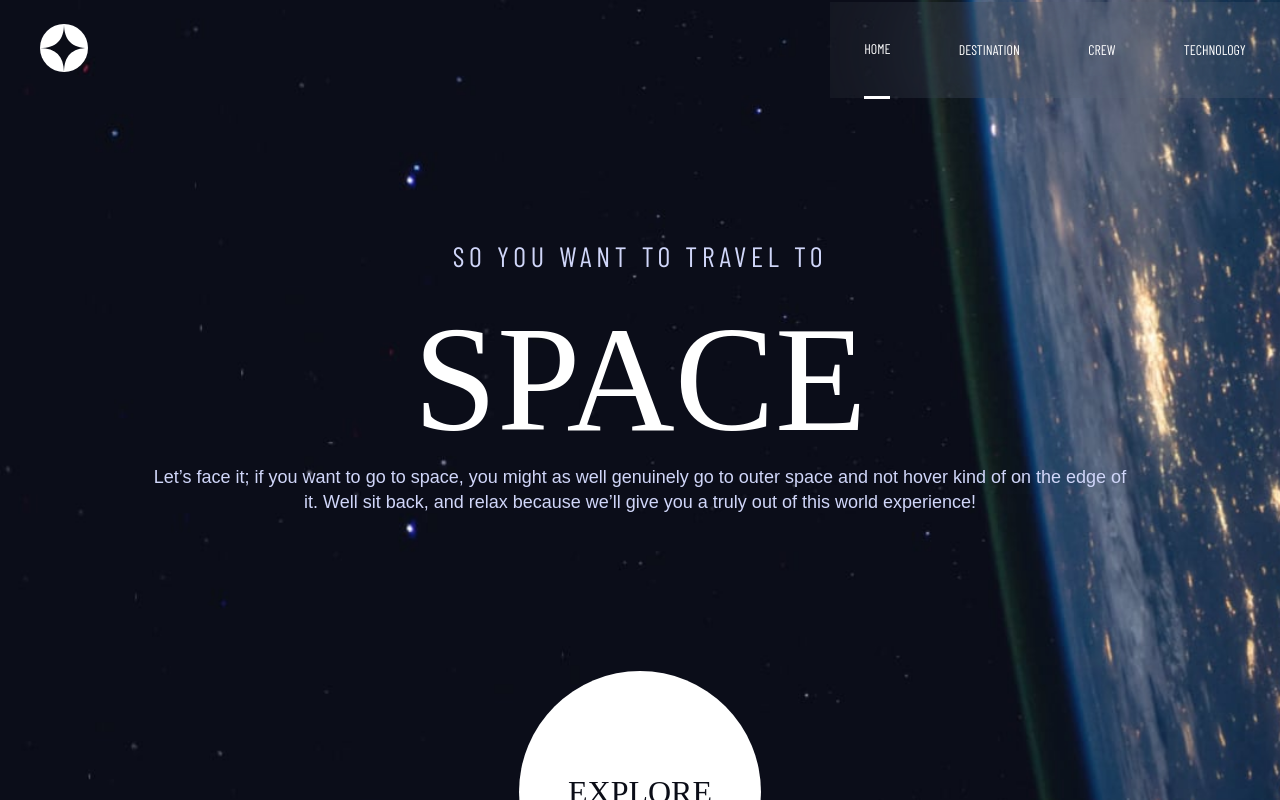
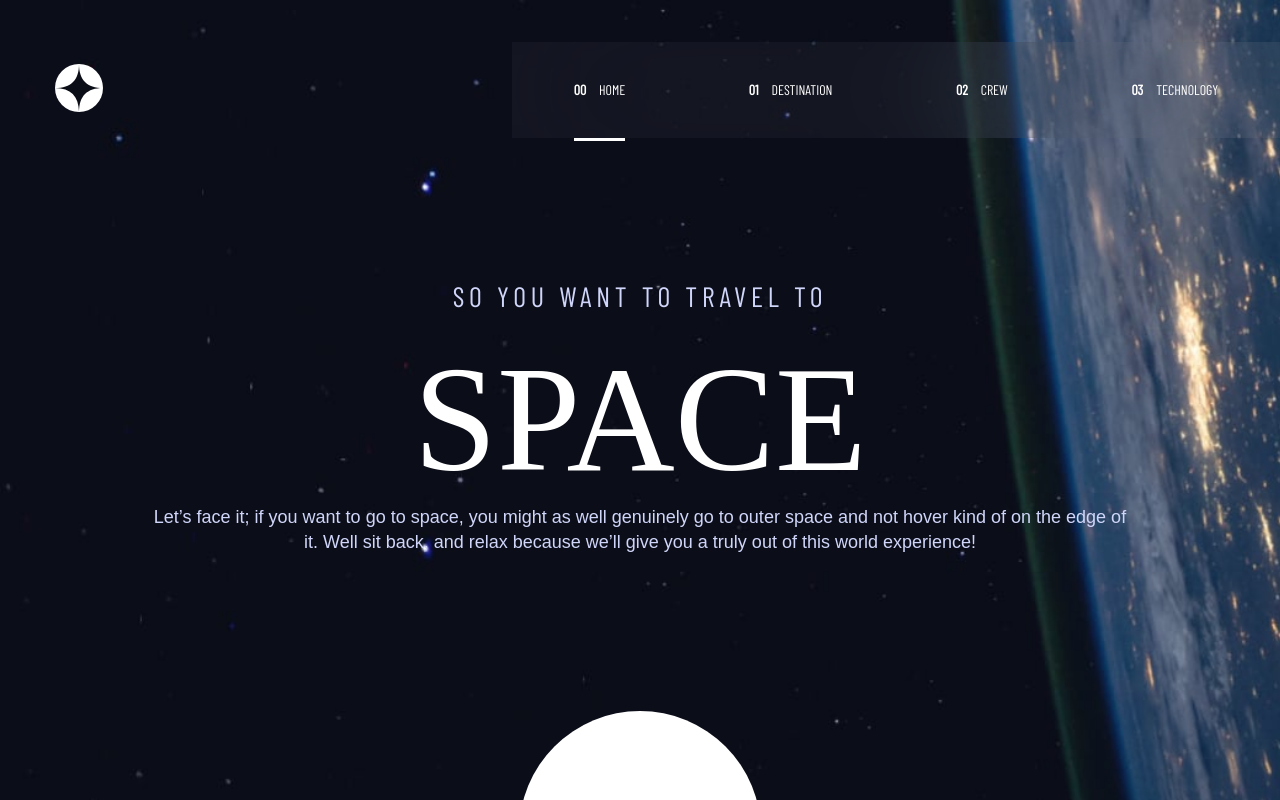
Before and after one commit to davidhuertado/space-app, a React (Create React App) app: page / in a window 1280 px wide. Shown: the top 800 px of the page. Built offline with nearby package versions, Linux system fonts and the light colour scheme; a web font is replaced by a local one.

Commit message:
feat header desktop

```diff
--- a/src/components/Header.js
+++ b/src/components/Header.js
@@ -15,10 +15,12 @@ const Header = ({ onHamburguerClick, hidden }) => {
     { name: 'Technology', route: '/technologies' },
   ];
 
-  const renderedMenuLi = menuLiArray.map(({ name, route }) => {
+  const renderedMenuLi = menuLiArray.map(({ name, route }, index) => {
     return (
       <li className={route === pathname ? 'active' : ''}>
-        <Link to={route}>{name}</Link>
+        <Link to={route}>
+          <span className="hide-mobile d-desktop">{'0' + index}</span> {name}
+        </Link>
       </li>
     );
   });
@@ -39,21 +41,7 @@ const Header = ({ onHamburguerClick, hidden }) => {
         />
       </div>
       <div className="hide-mobile menu-tablet">
-        <ul>
-          {/* <li>
-            <Link to="/">Home</Link>
-          </li>
-          <li>
-            <Link to="/destination">Destination</Link>
-          </li>
-          <li>
-            <Link to="/crew">Crew</Link>
-          </li>
-          <li>
-            <Link to="/technologies">Technology</Link>
-          </li> */}
-          {renderedMenuLi}
-        </ul>
+        <ul>{renderedMenuLi}</ul>
       </div>
     </header>
   );
--- a/src/components/Technologies.js
+++ b/src/components/Technologies.js
@@ -27,10 +27,12 @@ const Technologies = ({ technologiesData }) => {
 
   return (
     <section className="technologies">
+      <div className="align-title-div">
         <h5 className="h5">
           <span>03</span> Space launch 101
         </h5>
-      <>
+      </div>
+
       <Swiper
         pagination={pagination}
         modules={[Pagination]}
@@ -38,7 +40,6 @@ const Technologies = ({ technologiesData }) => {
       >
         {renderedTechnologies}
       </Swiper>
-      </>
     </section>
   );
 };
--- a/src/components/Technology.js
+++ b/src/components/Technology.js
@@ -8,10 +8,12 @@ const Technology = ({ technology }) => {
       <div className="img-container">
         <img src={require(`../assets${imgSrc}`)} alt={technology.name} />
       </div>
-      <h6 className="h6 sub2">The terminology</h6>
+      <div className="text-container">
+        <h6 className="h6 sub2">The terminology ...</h6>
 
-      <h3 className="h3">{technology.name}</h3>
-      <p>{technology.description}</p>
+        <h3 className="h3">{technology.name}</h3>
+        <p>{technology.description}</p>
+      </div>
     </div>
   );
 };
--- a/src/styles/Crew.css
+++ b/src/styles/Crew.css
@@ -16,4 +16,7 @@
   .crew .swiper-wrapper {
     align-items: flex-end;
   }
+  .crew .swiper-slide {
+    height: 956px;
+  }
 }
--- a/src/styles/Header.css
+++ b/src/styles/Header.css
@@ -46,7 +46,30 @@
 
     height: 100%;
   }
-  .header .menu-tablet li.active {
+  .header .menu-tablet li.active,
+  .header .menu-tablet li.active:hover {
     border-bottom: solid 3px #fff;
+    margin-bottom: -3px;
+  }
+  .header .menu-tablet li:hover {
+    border-bottom: solid 3px #a6aab5;
+    margin-bottom: -3px;
   }
 }
+@media screen and (min-width: 992px) {
+  .header {
+    margin: 40px 0;
+  }
+  .menu-tablet span {
+    display: inline-block;
+    font-weight: bold;
+    margin-right: 10px;
+  }
+  .header .logo-container {
+    padding: 24px 55px;
+  }
+  .header .menu-tablet {
+    width: 60%;
+    max-width: 830px;
+  }
+}
--- a/src/styles/Member.css
+++ b/src/styles/Member.css
@@ -35,7 +35,7 @@
 .crew .swiper-pagination-custom,
 .crew .swiper-pagination-fraction {
   top: 230px;
-  position: absolute;
+  /* position: absolute; */
 }
 @media screen and (min-width: 601px) {
   .member {
@@ -48,9 +48,11 @@
     margin: 120px auto 0;
     height: auto;
     width: auto;
+    border: 0;
   }
   .member img {
     height: 532px;
+    max-width: fit-content;
   }
   .member .swiper-wrapper {
     align-items: flex-end;
@@ -59,6 +61,6 @@
   .crew .swiper-pagination-bullets.swiper-pagination-horizontal,
   .crew .swiper-pagination-custom,
   .crew .swiper-pagination-fraction {
-    top: 330px;
+    top: 300px;
   }
 }
--- a/src/styles/Technologies.css
+++ b/src/styles/Technologies.css
@@ -26,3 +26,17 @@
   background-color: var(--white);
   color: #0b0d17;
 }
+@media screen and (min-width: 601px) {
+  .technologies .align-title-div {
+    text-align: left;
+    padding: 0 40px;
+  }
+  .technologies .swiper-pagination-bullet {
+    width: 60px;
+    height: 60px;
+    font-size: 24px !important;
+  }
+  .technologies .swiper-pagination {
+    top: 420px;
+  }
+}
--- a/src/styles/Technology.css
+++ b/src/styles/Technology.css
@@ -1,5 +1,5 @@
 .technology .img-container {
-  width: 100;
+  width: 100%;
   margin-bottom: 100px;
 }
 .technology img {
@@ -24,3 +24,12 @@
 .technology p {
   padding: 0 24px;
 }
+@media screen and (min-width: 601px) {
+  .technology .text-container {
+    width: 458px;
+    margin: 0 auto;
+  }
+  .technology .img-container {
+    margin-bottom: 150px;
+  }
+}
--- a/src/styles/index.css
+++ b/src/styles/index.css
@@ -7,6 +7,9 @@
   font-family: 'Barlow Condensed', sans-serif;
   margin: 0;
   padding: 0;
+}
+.hide-mobile {
+  display: none;
 }
 
 .h1 {
@@ -75,7 +78,7 @@ body {
     font-size: 80px;
   }
   .h3 {
-    font-size: 56px;
+    font-size: 40px;
   }
   .h4 {
     font-size: 32px;
@@ -85,6 +88,9 @@ body {
     font-size: 20px;
     font-weight: normal;
     text-transform: uppercase;
+  }
+  .h6.sub2 {
+    font-size: 16px;
   }
 
   p {
@@ -102,9 +108,15 @@ body {
   .hide-tablet {
     display: none;
   }
+  .hide-mobile {
+    display: block;
+  }
 }
 
 @media screen and (min-width: 992px) {
+  .d-desktop {
+    display: block;
+  }
   .h1 {
     font-size: 150px;
   }
```
Lines whose indentation alone changed are shown as unchanged.
